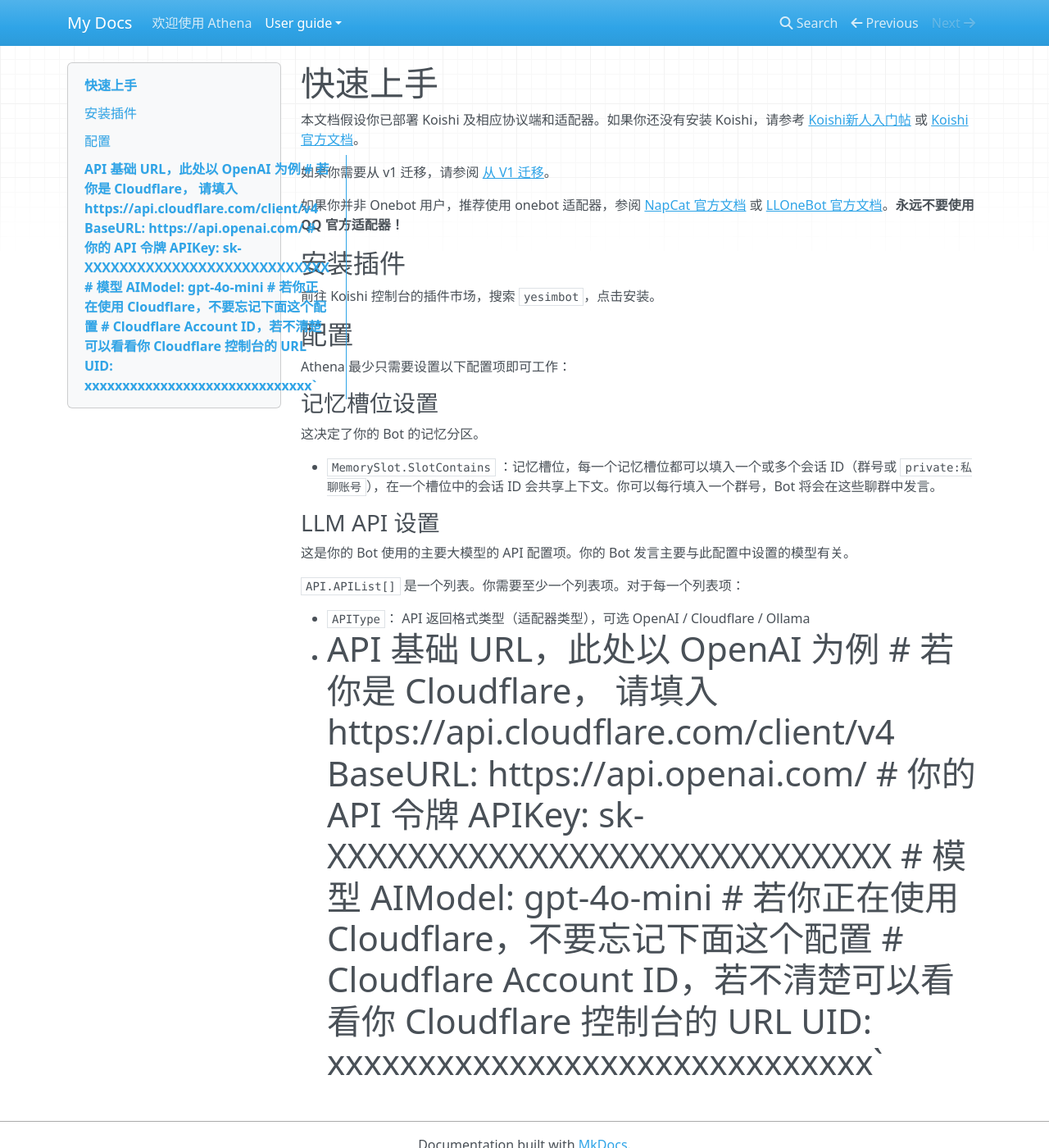
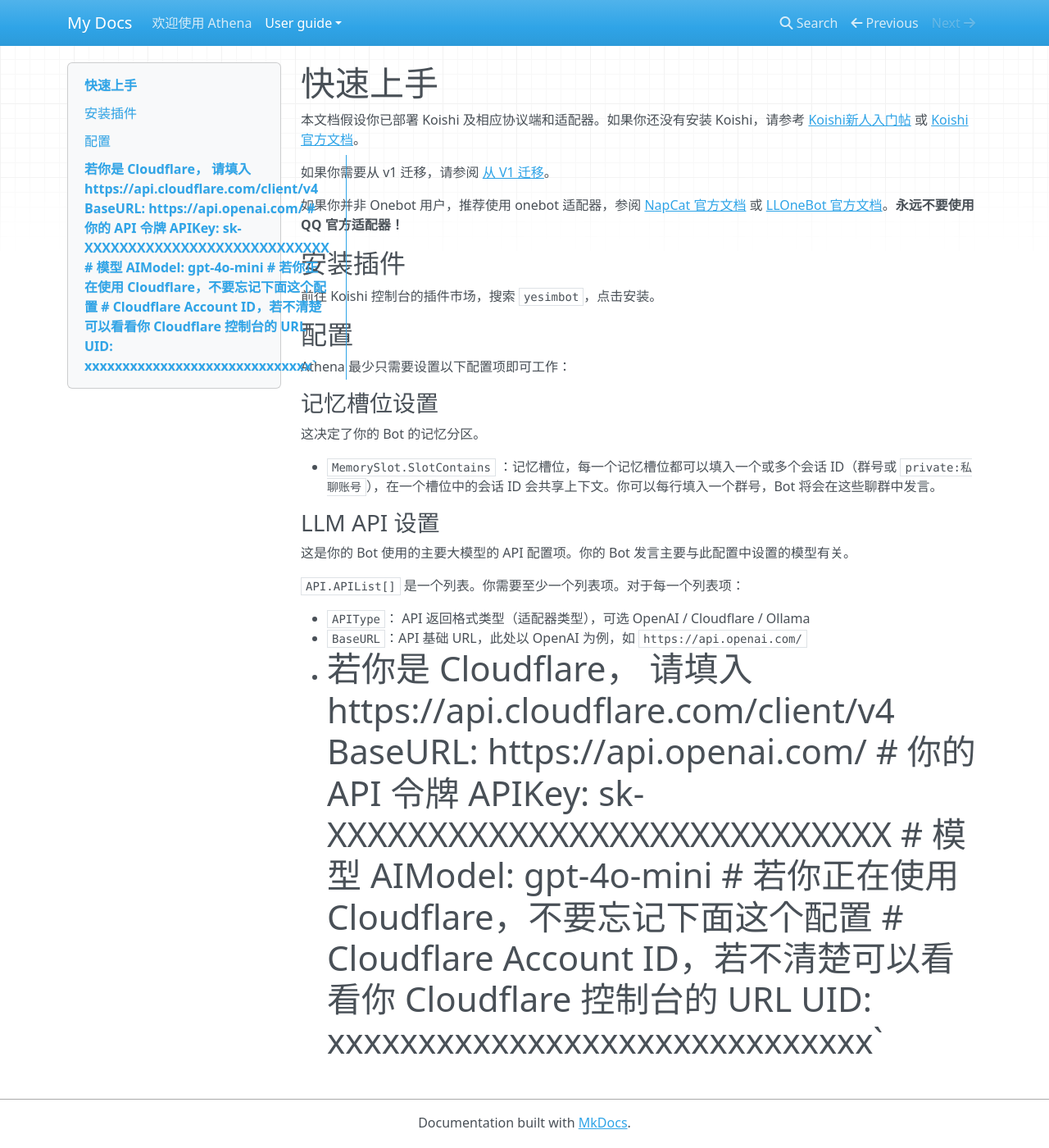
Before and after one commit to HydroGest/AthenaDocsNG, an MkDocs documentation site: the page built from docs/user-guide/getting-started.md.md, in a window 1280 px wide and 1400 px high. Shown: the whole window at 82% size. Built offline with MkDocs 1.6.1, drawn with Linux system fonts in a browser that asks for light colours; nearby versions of some CDN libraries.

Commit message:
docs/user-guide/getting-started.md.md updated from https://stackedit.cn/

```diff
--- a/docs/user-guide/getting-started.md.md
+++ b/docs/user-guide/getting-started.md.md
@@ -28,7 +28,8 @@ Athena 最少只需要设置以下配置项即可工作：
 `API.APIList[]` 是一个列表。你需要至少一个列表项。对于每一个列表项：
 
 - `APIType`： API 返回格式类型（适配器类型），可选 OpenAI / Cloudflare / Ollama
-- # API 基础 URL，此处以 OpenAI 为例          # 若你是 Cloudflare， 请填入 https://api.cloudflare.com/client/v4          BaseURL: https://api.openai.com/          # 你的 API 令牌          APIKey: sk-XXXXXXXXXXXXXXXXXXXXXXXXXXXX          # 模型          AIModel: gpt-4o-mini          # 若你正在使用 Cloudflare，不要忘记下面这个配置          # Cloudflare Account ID，若不清楚可以看看你 Cloudflare 控制台的 URL          UID:　xxxxxxxxxxxxxxxxxxxxxxxxxxxxxx`
+- `BaseURL`：API 基础 URL，此处以 OpenAI 为例，如 `https://api.openai.com/`
+-        # 若你是 Cloudflare， 请填入 https://api.cloudflare.com/client/v4          BaseURL: https://api.openai.com/          # 你的 API 令牌          APIKey: sk-XXXXXXXXXXXXXXXXXXXXXXXXXXXX          # 模型          AIModel: gpt-4o-mini          # 若你正在使用 Cloudflare，不要忘记下面这个配置          # Cloudflare Account ID，若不清楚可以看看你 Cloudflare 控制台的 URL          UID:　xxxxxxxxxxxxxxxxxxxxxxxxxxxxxx`
 <!--stackedit_data:
-eyJoaXN0b3J5IjpbLTMzNDYyNzU0XX0=
+eyJoaXN0b3J5IjpbNzYwMTk1MDQ3XX0=
 -->
```
